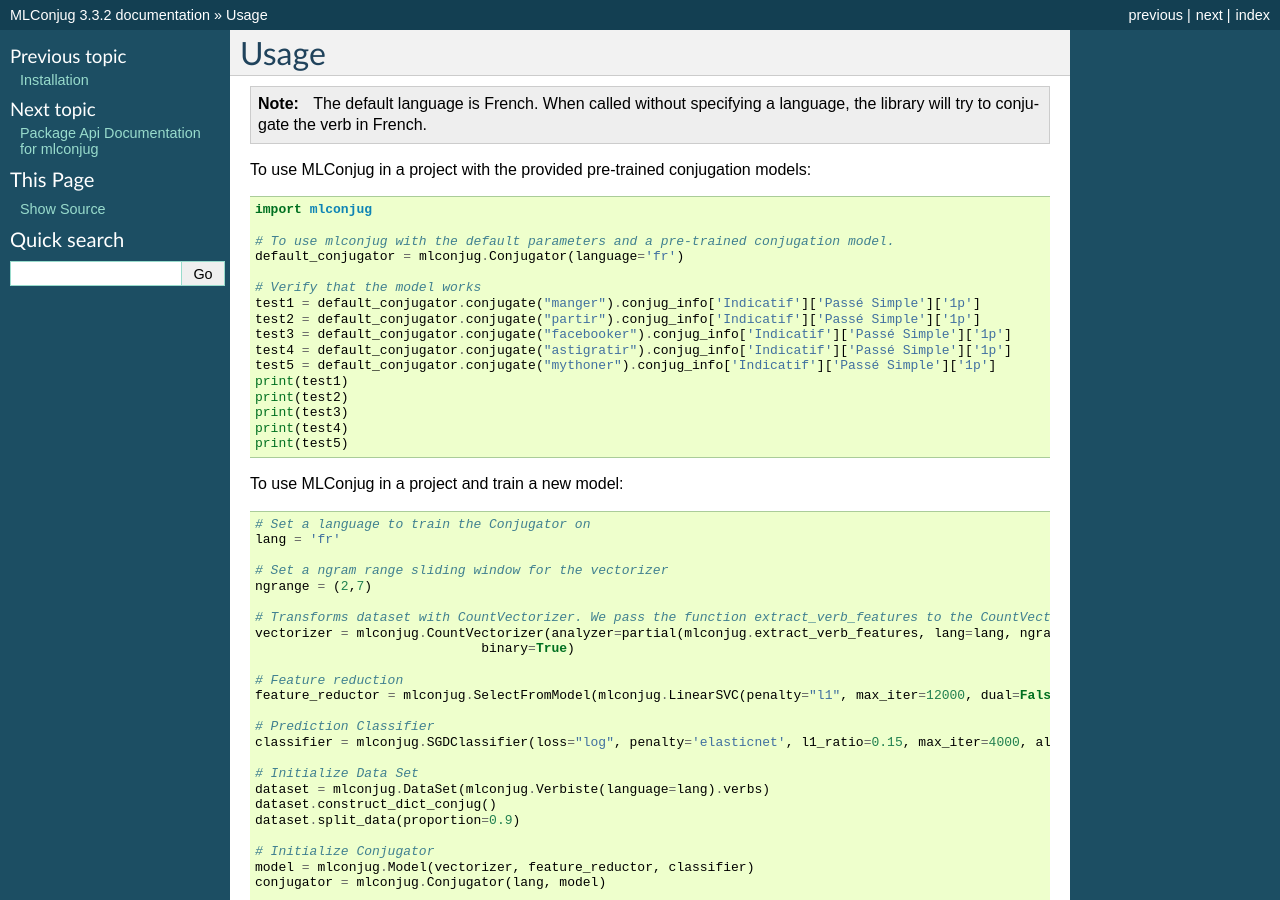
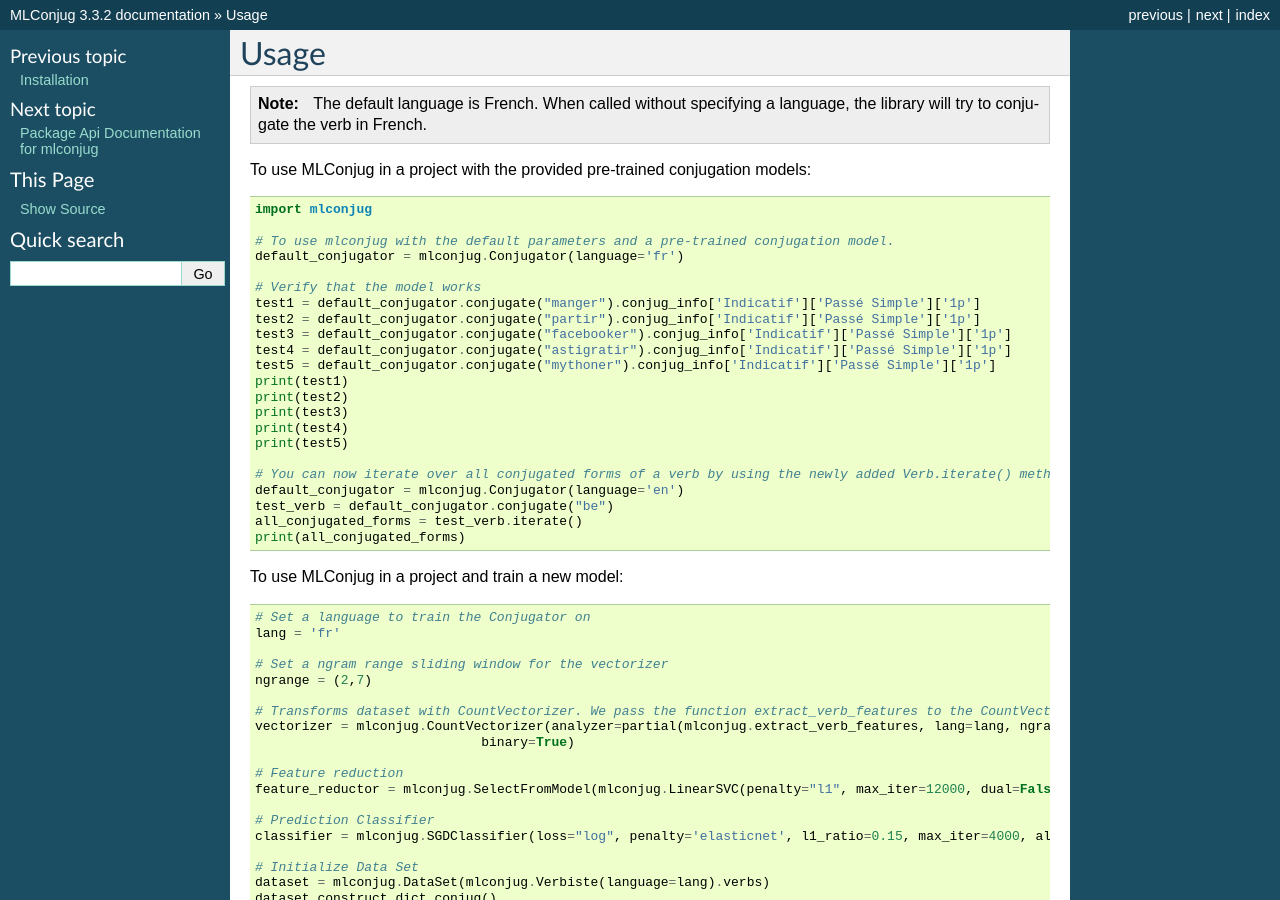
Before and after one commit to SekouD/mlconjug, a Sphinx documentation site: the page built from docs/usage.rst, in a window 1280 px wide and 900 px high. Built offline with Sphinx 7.4.7, drawn with Linux system fonts in a browser that asks for light colours.

Commit message:
Updated the documentation to add Verb.iterate() example.

```diff
--- a/docs/usage.rst
+++ b/docs/usage.rst
@@ -24,6 +24,11 @@
     print(test4)
     print(test5)
 
+    # You can now iterate over all conjugated forms of a verb by using the newly added Verb.iterate() method.
+    default_conjugator = mlconjug.Conjugator(language='en')
+    test_verb = default_conjugator.conjugate("be")
+    all_conjugated_forms = test_verb.iterate()
+    print(all_conjugated_forms)
 
 To use MLConjug in a project and train a new model::
 
```
